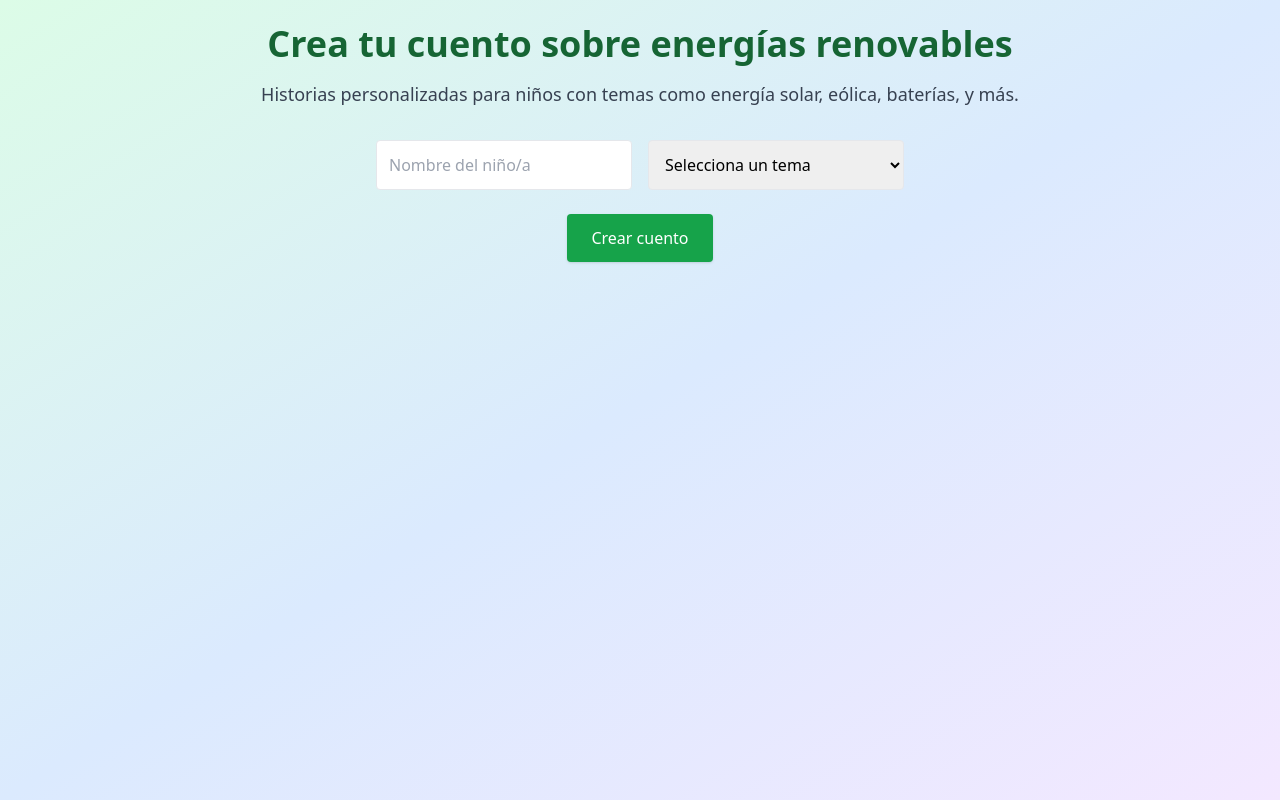
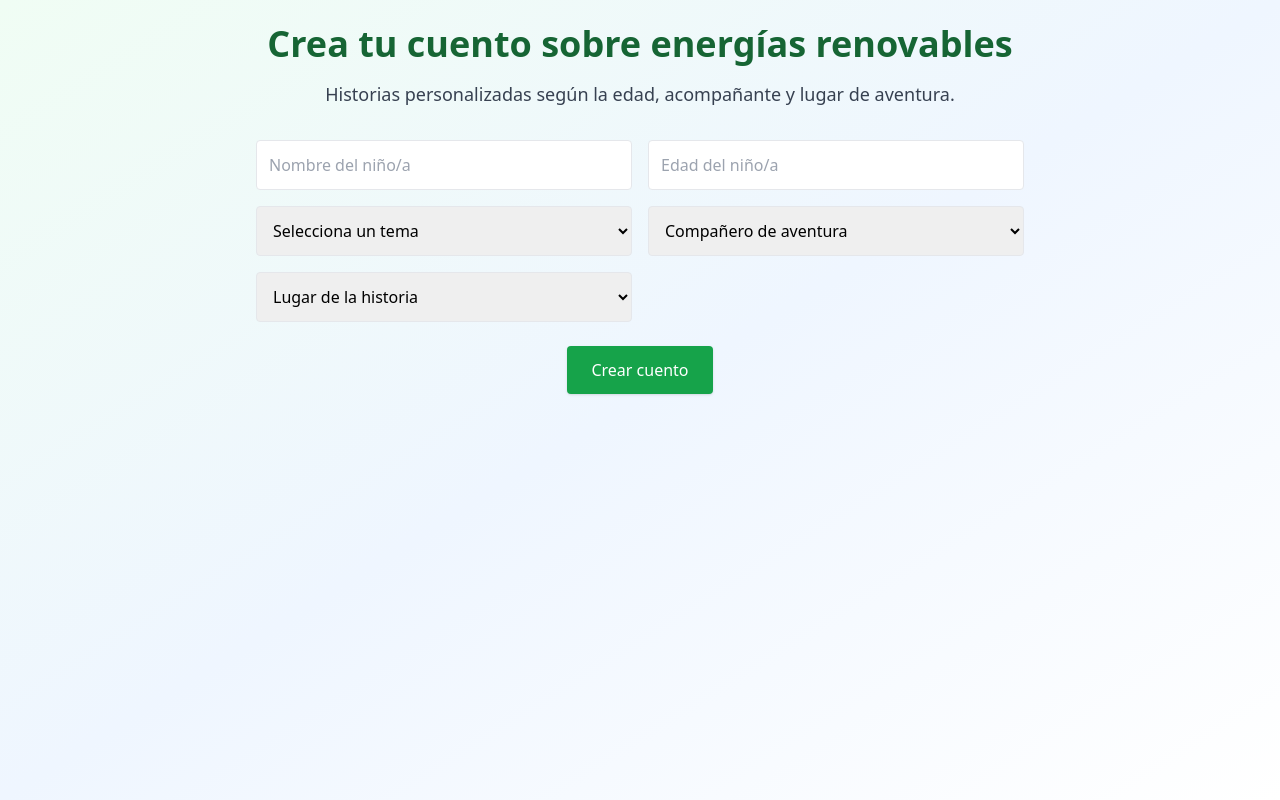
Before and after one commit to beuchi8888/app-cuentos-renovables, a Next.js app: page / in a window 1280 px wide. Built offline with nearby package versions, Linux system fonts and the light colour scheme.

Commit message:
Update index.js

```diff
--- a/pages/index.js
+++ b/pages/index.js
@@ -3,40 +3,65 @@ import axios from "axios";
 
 export default function Home() {
   const [name, setName] = useState("");
+  const [age, setAge] = useState("");
   const [theme, setTheme] = useState("");
+  const [companion, setCompanion] = useState("");
+  const [place, setPlace] = useState("");
   const [story, setStory] = useState("");
   const [loading, setLoading] = useState(false);
 
   const generateStory = async () => {
-    if (!name || !theme) return alert("Rellena todos los campos");
+    if (!name || !age || !theme || !companion || !place) {
+      alert("Rellena todos los campos por favor");
+      return;
+    }
 
     setLoading(true);
-    const res = await axios.post("/api/story", { name, theme });
-    setStory(res.data.story);
+    try {
+      const res = await axios.post("/api/story", {
+        name,
+        age,
+        theme,
+        companion,
+        place,
+      });
+      setStory(res.data.story);
+    } catch (err) {
+      setStory("❌ Error al generar el cuento.");
+    }
     setLoading(false);
   };
 
   return (
-    <div className="min-h-screen bg-gradient-to-br from-green-100 via-blue-100 to-purple-100 p-6">
+    <div className="min-h-screen bg-gradient-to-br from-green-50 via-blue-50 to-white p-6">
       <div className="max-w-3xl mx-auto text-center">
         <h1 className="text-4xl font-bold text-green-800 mb-4">
           Crea tu cuento sobre energías renovables
         </h1>
         <p className="text-lg text-gray-700 mb-8">
-          Historias personalizadas para niños con temas como energía solar, eólica, baterías, y más.
+          Historias personalizadas según la edad, acompañante y lugar de aventura.
         </p>
 
-        <div className="flex flex-col md:flex-row gap-4 justify-center items-center mb-6">
+        <div className="grid grid-cols-1 md:grid-cols-2 gap-4 mb-6">
           <input
             value={name}
             onChange={(e) => setName(e.target.value)}
             placeholder="Nombre del niño/a"
-            className="p-3 border rounded w-64"
+            className="p-3 border rounded w-full"
           />
+          <input
+            value={age}
+            onChange={(e) => setAge(e.target.value)}
+            placeholder="Edad del niño/a"
+            className="p-3 border rounded w-full"
+            type="number"
+            min="1"
+          />
+
           <select
             value={theme}
             onChange={(e) => setTheme(e.target.value)}
-            className="p-3 border rounded w-64"
+            className="p-3 border rounded w-full"
           >
             <option value="">Selecciona un tema</option>
             <option value="energía solar">Energía solar</option>
@@ -44,6 +69,29 @@ export default function Home() {
             <option value="almacenamiento con baterías">Baterías</option>
             <option value="coches eléctricos">Coches eléctricos</option>
             <option value="hibridación de fuentes">Hibridación</option>
+          </select>
+
+          <select
+            value={companion}
+            onChange={(e) => setCompanion(e.target.value)}
+            className="p-3 border rounded w-full"
+          >
+            <option value="">Compañero de aventura</option>
+            <option value="un robot">Un robot</option>
+            <option value="una criatura mágica">Una criatura mágica</option>
+            <option value="un amigo">Un amigo</option>
+          </select>
+
+          <select
+            value={place}
+            onChange={(e) => setPlace(e.target.value)}
+            className="p-3 border rounded w-full"
+          >
+            <option value="">Lugar de la historia</option>
+            <option value="un bosque">Un bosque</option>
+            <option value="una isla">Una isla</option>
+            <option value="un colegio">Un colegio</option>
+            <option value="una ciudad futurista">Una ciudad futurista</option>
           </select>
         </div>
 
@@ -56,7 +104,7 @@ export default function Home() {
         </button>
 
         {story && (
-          <div className="bg-white rounded shadow p-6 mt-8 text-left whitespace-pre-wrap">
+          <div className="bg-white rounded shadow p-6 mt-8 text-left whitespace-pre-wrap text-gray-800">
             <h2 className="text-xl font-semibold mb-4">Tu cuento:</h2>
             {story}
           </div>
```
